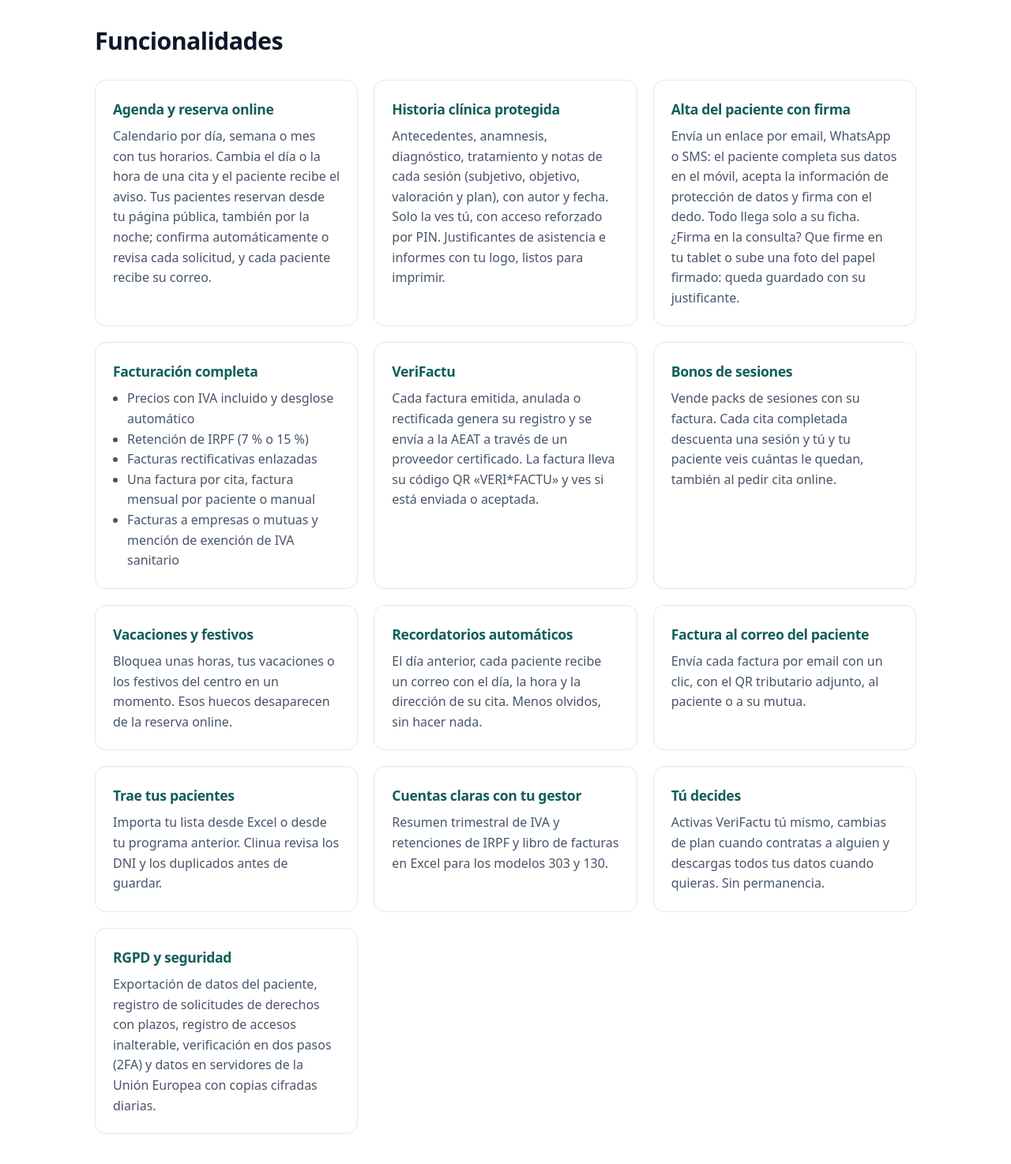
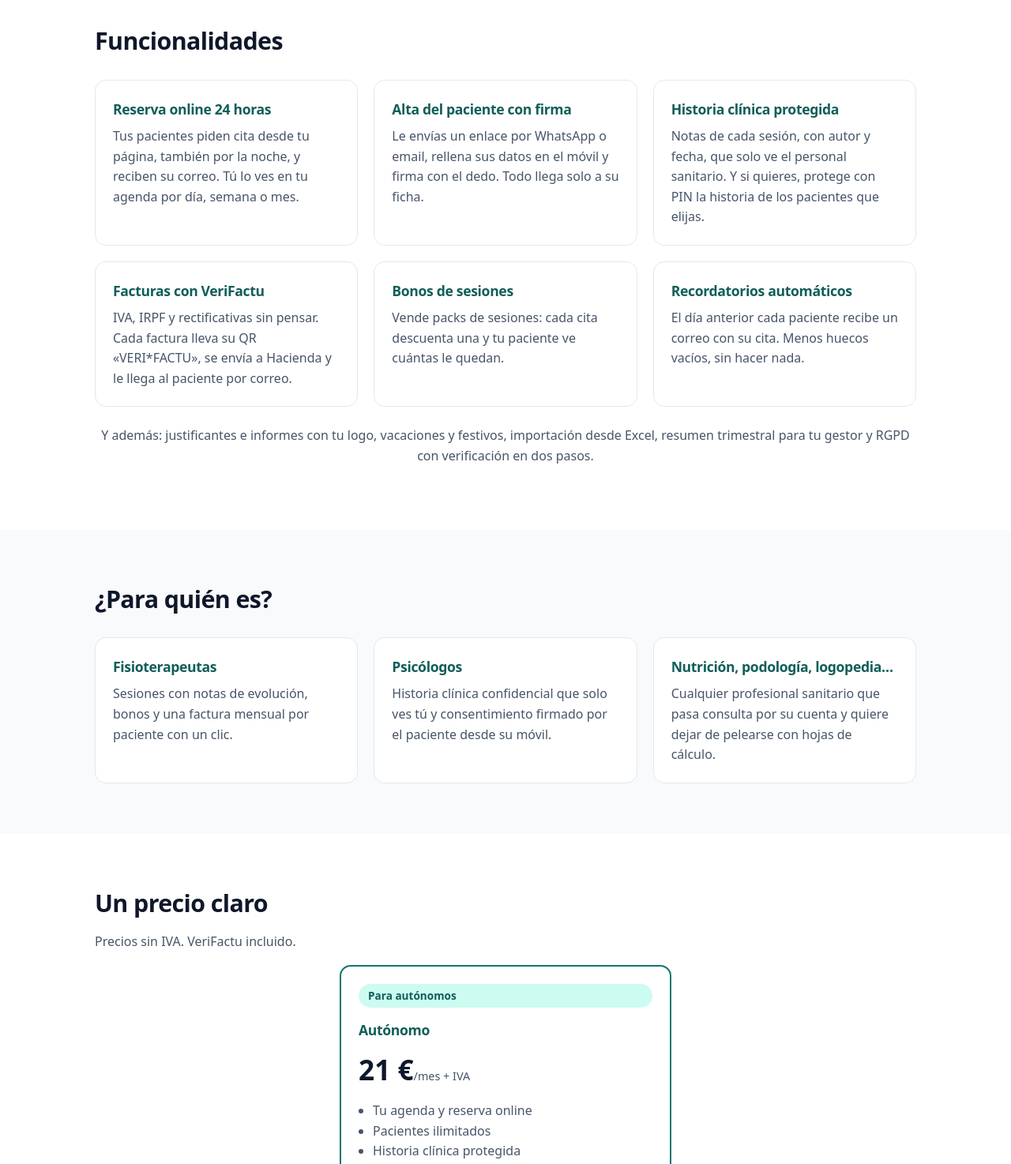
Before and after one commit to jesfueloss/clinua-web, a plain HTML site: page index.html in a window 1280 px wide. Shown: the part 780-2254 px from the top of the page at 79% size. Drawn offline with Linux system fonts and the light colour scheme.

Commit message:
Funciones: solo las 6 más llamativas; PIN opcional por paciente
Co-Authored-By: Claude Opus 5.5 <noreply@anthropic.com>

```diff
--- a/index.html
+++ b/index.html
@@ -13,20 +13,13 @@
 <div class="inv"><span>Factura 2026-00042</span><span class="ok">VERI*FACTU ✓ Aceptada</span></div></div></div></div></section>
 
 <section id="funciones"><div class="w"><h2>Funcionalidades</h2><div class="g">
-<div class="c"><h3>Agenda y reserva online</h3><p>Calendario por día, semana o mes con tus horarios. Cambia el día o la hora de una cita y el paciente recibe el aviso. Tus pacientes reservan desde tu página pública, también por la noche; confirma automáticamente o revisa cada solicitud, y cada paciente recibe su correo.</p></div>
-<div class="c"><h3>Historia clínica protegida</h3><p>Antecedentes, anamnesis, diagnóstico, tratamiento y notas de cada sesión (subjetivo, objetivo, valoración y plan), con autor y fecha. Solo la ves tú, con acceso reforzado por PIN. Justificantes de asistencia e informes con tu logo, listos para imprimir.</p></div>
-<div class="c"><h3>Alta del paciente con firma</h3><p>Envía un enlace por email, WhatsApp o SMS: el paciente completa sus datos en el móvil, acepta la información de protección de datos y firma con el dedo. Todo llega solo a su ficha. ¿Firma en la consulta? Que firme en tu tablet o sube una foto del papel firmado: queda guardado con su justificante.</p></div>
-<div class="c"><h3>Facturación completa</h3><ul><li>Precios con IVA incluido y desglose automático</li><li>Retención de IRPF (7 % o 15 %)</li><li>Facturas rectificativas enlazadas</li><li>Una factura por cita, factura mensual por paciente o manual</li><li>Facturas a empresas o mutuas y mención de exención de IVA sanitario</li></ul></div>
-<div class="c"><h3>VeriFactu</h3><p>Cada factura emitida, anulada o rectificada genera su registro y se envía a la AEAT a través de un proveedor certificado. La factura lleva su código QR «VERI*FACTU» y ves si está enviada o aceptada.</p></div>
-<div class="c"><h3>Bonos de sesiones</h3><p>Vende packs de sesiones con su factura. Cada cita completada descuenta una sesión y tú y tu paciente veis cuántas le quedan, también al pedir cita online.</p></div>
-<div class="c"><h3>Vacaciones y festivos</h3><p>Bloquea unas horas, tus vacaciones o los festivos del centro en un momento. Esos huecos desaparecen de la reserva online.</p></div>
-<div class="c"><h3>Recordatorios automáticos</h3><p>El día anterior, cada paciente recibe un correo con el día, la hora y la dirección de su cita. Menos olvidos, sin hacer nada.</p></div>
-<div class="c"><h3>Factura al correo del paciente</h3><p>Envía cada factura por email con un clic, con el QR tributario adjunto, al paciente o a su mutua.</p></div>
-<div class="c"><h3>Trae tus pacientes</h3><p>Importa tu lista desde Excel o desde tu programa anterior. Clinua revisa los DNI y los duplicados antes de guardar.</p></div>
-<div class="c"><h3>Cuentas claras con tu gestor</h3><p>Resumen trimestral de IVA y retenciones de IRPF y libro de facturas en Excel para los modelos 303 y 130.</p></div>
-<div class="c"><h3>Tú decides</h3><p>Activas VeriFactu tú mismo, cambias de plan cuando contratas a alguien y descargas todos tus datos cuando quieras. Sin permanencia.</p></div>
-<div class="c"><h3>RGPD y seguridad</h3><p>Exportación de datos del paciente, registro de solicitudes de derechos con plazos, registro de accesos inalterable, verificación en dos pasos (2FA) y datos en servidores de la Unión Europea con copias cifradas diarias.</p></div>
-</div></div></section>
+<div class="c"><h3>Reserva online 24 horas</h3><p>Tus pacientes piden cita desde tu página, también por la noche, y reciben su correo. Tú lo ves en tu agenda por día, semana o mes.</p></div>
+<div class="c"><h3>Alta del paciente con firma</h3><p>Le envías un enlace por WhatsApp o email, rellena sus datos en el móvil y firma con el dedo. Todo llega solo a su ficha.</p></div>
+<div class="c"><h3>Historia clínica protegida</h3><p>Notas de cada sesión, con autor y fecha, que solo ve el personal sanitario. Y si quieres, protege con PIN la historia de los pacientes que elijas.</p></div>
+<div class="c"><h3>Facturas con VeriFactu</h3><p>IVA, IRPF y rectificativas sin pensar. Cada factura lleva su QR «VERI*FACTU», se envía a Hacienda y le llega al paciente por correo.</p></div>
+<div class="c"><h3>Bonos de sesiones</h3><p>Vende packs de sesiones: cada cita descuenta una y tu paciente ve cuántas le quedan.</p></div>
+<div class="c"><h3>Recordatorios automáticos</h3><p>El día anterior cada paciente recibe un correo con su cita. Menos huecos vacíos, sin hacer nada.</p></div>
+</div><p class="sub" style="text-align:center;margin-top:24px">Y además: justificantes e informes con tu logo, vacaciones y festivos, importación desde Excel, resumen trimestral para tu gestor y RGPD con verificación en dos pasos.</p></div></section>
 
 <section id="para-quien" class="alt"><div class="w"><h2>¿Para quién es?</h2><div class="g">
 <div class="c"><h3>Fisioterapeutas</h3><p>Sesiones con notas de evolución, bonos y una factura mensual por paciente con un clic.</p></div>
@@ -35,7 +28,7 @@
 </div></div></section>
 
 <section id="precios"><div class="w"><h2>Un precio claro</h2><p class="sub">Precios sin IVA. VeriFactu incluido.</p><div class="g pr solo">
-<div class="c hl"><span class="pill">Para autónomos</span><h3>Autónomo</h3><p class="price">21 €<small>/mes + IVA</small></p><ul><li>Tu agenda y reserva online</li><li>Pacientes ilimitados</li><li>Historia clínica con PIN</li><li>Formulario de alta con firma</li><li>Facturación con IVA e IRPF</li><li>VeriFactu incluido</li><li>Bonos y recordatorios por correo</li></ul><p><a class="btn" href="https://app.clinua.com/registro">Prueba 7 días gratis</a></p><p class="sub">Sin tarjeta. Te das de alta tú mismo en 5 minutos.</p></div>
+<div class="c hl"><span class="pill">Para autónomos</span><h3>Autónomo</h3><p class="price">21 €<small>/mes + IVA</small></p><ul><li>Tu agenda y reserva online</li><li>Pacientes ilimitados</li><li>Historia clínica protegida</li><li>Formulario de alta con firma</li><li>Facturación con IVA e IRPF</li><li>VeriFactu incluido</li><li>Bonos y recordatorios por correo</li></ul><p><a class="btn" href="https://app.clinua.com/registro">Prueba 7 días gratis</a></p><p class="sub">Sin tarjeta. Te das de alta tú mismo en 5 minutos.</p></div>
 </div></div></section>
 
 <section class="band cta"><div class="w"><h2>Empieza hoy</h2><p>Crea tu cuenta, añade tus servicios y comparte tu enlace de reserva. Si quieres, carga datos de ejemplo para probar sin miedo.</p><p><a class="btn w2" href="https://app.clinua.com/registro">Prueba 7 días gratis</a></p></div></section>
```
